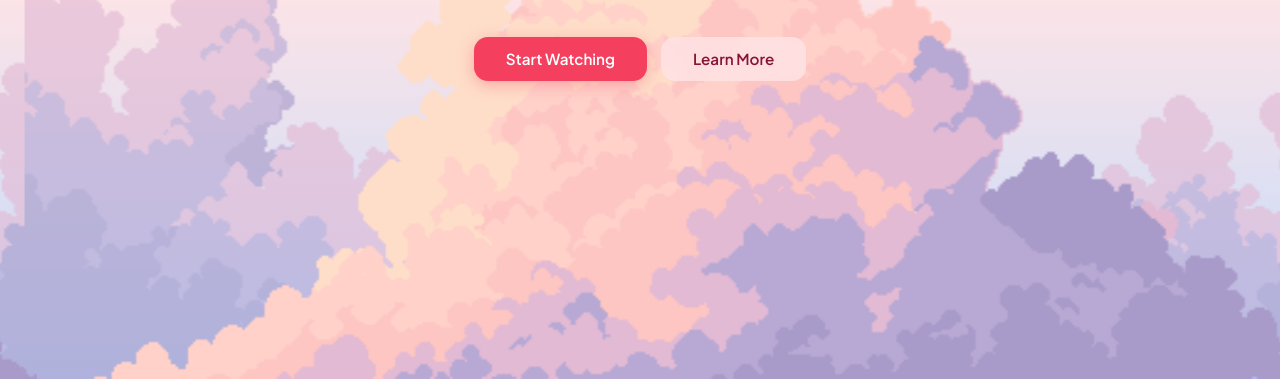
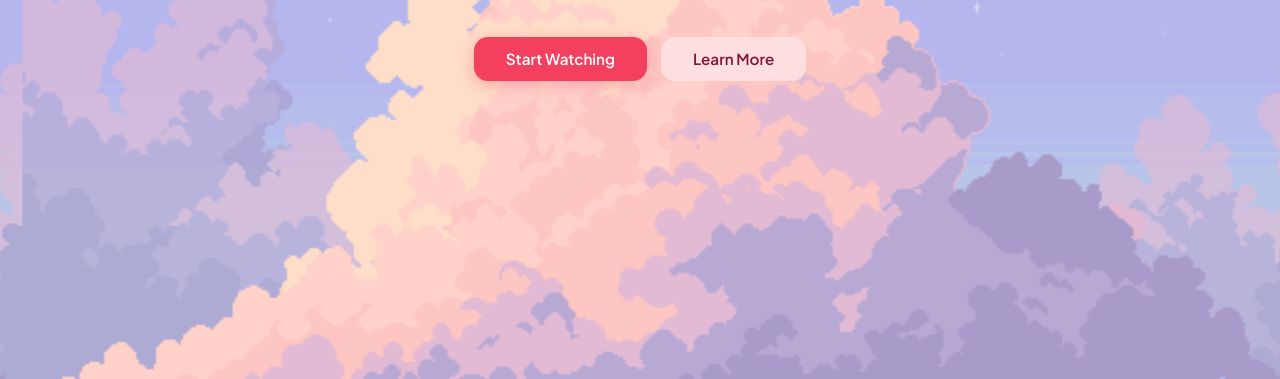
Before and after one commit to abhishekchouhannk/watch-together-backend, a website: page public/index.html in a window 1280 px wide. Shown: the part 421-800 px from the top of the page. Drawn offline with Linux system fonts and the light colour scheme.

Commit message:
added sky.png and element.png in

```diff
--- a/public/css/landing.css
+++ b/public/css/landing.css
@@ -87,10 +87,33 @@ img {
     position: relative;
     width: 100%;
     height: 100%;
-    background: var(--bg);
+    background: var(--bg); /* stays as the very base */
     overflow: hidden;
 }
-/* ---- 4. Cloud Layers ---- */
+/* ---- 4. Layer Stack (z-index reference) ----
+   0  sky            — background image, sits above bg-color
+   1  far clouds     — distant parallax layer
+   2  near clouds    — closer parallax layer
+   3  content        — title / motto / buttons
+   10 element        — moon/etc, always topmost
+------------------------------------------------ */
+/* ---- 5. Sky Layer ---- */
+.sky-layer {
+    position: absolute;
+    inset: 0;
+    width: 100%;
+    height: 100%;
+    object-fit: cover;
+    object-position: center bottom;
+    z-index: 0;
+    opacity: 0;
+    transition: opacity 1.4s ease;
+    pointer-events: none;
+}
+.sky-layer.visible {
+    opacity: 1;
+}
+/* ---- 6. Cloud Layers ---- */
 .cloud-layer {
     position: absolute;
     inset: 0;
@@ -102,26 +125,16 @@ img {
     opacity: 0.65;
 }
 .cloud-layer[data-layer="near"] {
-    z-index: 3;
+    z-index: 2;
 }
 /*
  * ── Intro: two FULL-SIZE sprites that slide in and OVERLAP ──
- *
- * left.png and right.png are the SAME resolution as full.png.
- * left.png  = full image with the right portion erased (transparent)
- * right.png = full image with the left portion erased (transparent)
- *
- * Both are absolutely positioned at the same spot.
- * left.png  slides in from off-screen LEFT   → translateX(0)
- * right.png slides in from off-screen RIGHT  → translateX(0)
- *
- * At translateX(0) they stack perfectly and together
- * reproduce full.png — the swap is invisible.
+ * (left.png / right.png are full-resolution, partially erased,
+ *  designed to stack perfectly at translateX(0) == full.png)
  */
 .cloud-intro {
     position: absolute;
     inset: 0;
-    /* NOT flex — children are stacked, not side-by-side */
 }
 .cloud-half {
     position: absolute;
@@ -140,30 +153,18 @@ img {
     transform: translateX(100%);
     transition: transform 2s cubic-bezier(0.16, 1, 0.3, 1);
 }
-/* Near layer slides a touch faster for depth contrast */
+/* Near layer slides a touch faster (shorter distance to "feel closer") */
 .cloud-layer[data-layer="near"] .cloud-half.left,
 .cloud-layer[data-layer="near"] .cloud-half.right {
     transition-duration: 1.6s;
 }
-/* Final resting position — both images stacked at the same spot */
 .cloud-half.left.slide-in {
     transform: translateX(0);
 }
 .cloud-half.right.slide-in {
     transform: translateX(0);
 }
-/*
- * ── Scroll: seamless infinite drift ──
- *
- * Two copies of full.png in a 200%-wide container.
- * At translateX(-50%) the viewport shows copy 2.
- * The animation drifts to translateX(0%) showing copy 1.
- * Both are identical → the loop reset is invisible.
- *
- * Each copy is rendered at 50% of the 200% container = 100vw,
- * so it gets the exact same object-fit scaling as the intro
- * images above — guaranteeing a pixel-perfect swap.
- */
+/* ── Scroll: seamless infinite drift ── */
 .cloud-scroll {
     position: absolute;
     top: 0;
@@ -191,18 +192,10 @@ img {
 .cloud-layer[data-layer="near"] .cloud-scroll.scrolling {
     animation: cloudDrift 80s linear infinite;
 }
-/* ---- 5. Element Layer ---- */
-.element-layer {
-    position: absolute;
-    inset: 0;
-    z-index: 2;
-    pointer-events: none;
-    overflow: hidden;
-}
-/* ---- 6. Content Overlay ---- */
+/* ---- 7. Content Overlay ---- */
 .content {
     position: relative;
-    z-index: 10;
+    z-index: 3;
     display: flex;
     flex-direction: column;
     align-items: center;
@@ -238,7 +231,7 @@ img {
     max-width: 480px;
     line-height: 1.5;
 }
-/* ---- 7. Buttons ---- */
+/* ---- 8. Buttons ---- */
 .button-group {
     display: flex;
     gap: 0.875rem;
@@ -292,7 +285,23 @@ img {
     background: var(--btn-sec-bg-hover);
     transform: translateY(-1px);
 }
-/* ---- 8. Keyframes ---- */
+/* ---- 9. Element Layer (moon, etc — ALWAYS topmost) ---- */
+.element-layer {
+    position: absolute;
+    inset: 0;
+    width: 100%;
+    height: 100%;
+    object-fit: cover;
+    object-position: center bottom;
+    z-index: 10;
+    opacity: 0;
+    transition: opacity 1.4s ease;
+    pointer-events: none;
+}
+.element-layer.visible {
+    opacity: 1;
+}
+/* ---- 10. Keyframes ---- */
 @keyframes cloudDrift {
     from {
         transform: translateX(-50%);
@@ -301,7 +310,7 @@ img {
         transform: translateX(0%);
     }
 }
-/* ---- 9. Responsive ---- */
+/* ---- 11. Responsive ---- */
 @media (max-width: 640px) {
     .button-group {
         flex-direction: column;
@@ -315,8 +324,15 @@ img {
         margin-bottom: 2rem;
     }
 }
-/* ---- 10. Accessibility — Reduced Motion ---- */
+/* ---- 12. Accessibility — Reduced Motion ---- */
 @media (prefers-reduced-motion: reduce) {
+    .sky-layer,
+    .element-layer,
+    .content {
+        transition-duration: 0.01ms !important;
+        opacity: 1 !important;
+        transform: none !important;
+    }
     .cloud-half.left,
     .cloud-half.right {
         transition: none !important;
@@ -329,9 +345,4 @@ img {
         animation: none !important;
         transform: translateX(-50%) !important;
     }
-    .content {
-        transition: none !important;
-        opacity: 1 !important;
-        transform: none !important;
-    }
 }
--- a/public/index.html
+++ b/public/index.html
@@ -14,6 +14,8 @@
 </head>
 <body>
     <main id="landing" class="landing">
+        <!-- ═══ Sky (bottom-most visual layer, sits on top of the bg-color) ═══ -->
+        <img class="sky-layer" id="sky-image" draggable="false" alt="" />
         <!-- ═══ Far Cloud Layer ═══ -->
         <div class="cloud-layer" id="far-cloud-layer" data-layer="far">
             <div class="cloud-intro">
@@ -25,8 +27,6 @@
                 <img class="cloud-full" draggable="false" alt="" />
             </div>
         </div>
-        <!-- ═══ Element Layer (theme-specific, e.g. birds, blimp, stars) ═══ -->
-        <div class="element-layer" id="element-layer"></div>
         <!-- ═══ Near Cloud Layer ═══ -->
         <div class="cloud-layer" id="near-cloud-layer" data-layer="near">
             <div class="cloud-intro">
@@ -51,6 +51,8 @@
                 </button>
             </div>
         </div>
+        <!-- ═══ Element Layer (moon/etc — always topmost) ═══ -->
+        <img class="element-layer" id="element-image" draggable="false" alt="" />
     </main>
     <script src="/js/landing.js"></script>
 </body>
--- a/public/js/landing.js
+++ b/public/js/landing.js
@@ -1,16 +1,14 @@
 /* ============================================
    Watch Together — Landing Page Controller
    ============================================
-   Animation sequence:
-   ┌──────────┬─────────────────────────────────────────┐
-   │ 0 ms     │ Background gradient visible              │
-   │ 300 ms   │ Content (title/motto/buttons) fades up   │
-   │ wait…    │ Cloud images finish preloading            │
-   │ +0 ms    │ Far-layer halves slide in from edges      │
-   │ +300 ms  │ Near-layer halves slide in from edges     │
-   │ +2200 ms │ Halves are in place → swap to scroll loop │
-   │ ∞        │ Clouds drift left-to-right forever        │
-   └──────────┴─────────────────────────────────────────┘
+   Layer stack (back → front):
+     sky → far clouds → near clouds → content → element (moon)
+   Reveal sequence (sequential, so every layer gets noticed):
+     1. Sky fades in
+     2. Content fades in
+     3. Far-layer clouds merge in (slower, larger sprites)
+     4. Near-layer clouds merge in (after far finishes, slightly faster)
+     5. Element (moon/etc) fades in last, on top of everything
    Test any theme with:  ?theme=morning | afternoon | evening | night
    ============================================ */
 // ─── Theme configuration ────────────────────────────────────────────
@@ -32,164 +30,151 @@ const THEMES = {
         motto: "Movie nights made simple — together, anywhere.",
     },
 };
+// ─── Timing constants (ms) ──────────────────────────────────────────
+// Durations for cloud transitions MUST match the CSS transition-duration
+// values for .cloud-half (far = 2000ms, near = 1600ms).
+const TIMING = {
+    skyFadeDelay: 150,
+    contentFadeDelay: 450,
+    farSlideDelay: 700,
+    farSlideDuration: 2000,
+    farToNearGap: 250,        // pause after far finishes, before near starts
+    nearSlideDuration: 1600,
+    loopActivateGap: 100,     // gap after a slide finishes before swapping to loop
+    elementFadeGap: 450,      // gap after near loop activates before moon appears
+};
 // ─── Asset path helper ──────────────────────────────────────────────
-function cloudAssets(themeName) {
+function themeAssets(themeName) {
     const base = `/assets/${themeName}`;
     return {
+        sky: `${base}/sky.png`,
+        element: `${base}/element.png`,
         far: {
-            left:  `${base}/farLayer/left.png`,
+            left: `${base}/farLayer/left.png`,
             right: `${base}/farLayer/right.png`,
-            full:  `${base}/farLayer/full.png`,
+            full: `${base}/farLayer/full.png`,
         },
         near: {
-            left:  `${base}/nearLayer/left.png`,
+            left: `${base}/nearLayer/left.png`,
             right: `${base}/nearLayer/right.png`,
-            full:  `${base}/nearLayer/full.png`,
+            full: `${base}/nearLayer/full.png`,
         },
     };
 }
 // ─── Utilities ──────────────────────────────────────────────────────
-/** Detect current time-of-day (or honour ?theme= override). */
 function getTimeOfDay() {
     const override = new URLSearchParams(window.location.search).get("theme");
     if (override && THEMES[override]) return override;
     const h = new Date().getHours();
-    if (h >= 5  && h < 12) return "morning";
+    if (h >= 5 && h < 12) return "morning";
     if (h >= 12 && h < 17) return "afternoon";
     if (h >= 17 && h < 20) return "evening";
     return "night";
 }
-/** Preload a single image; resolves with its src. */
 function preloadImage(src) {
     return new Promise((resolve, reject) => {
         const img = new Image();
-        img.onload  = () => resolve(src);
+        img.onload = () => resolve(src);
         img.onerror = () => reject(src);
         img.src = src;
     });
 }
-/** Preload every cloud image for a theme.  Never rejects. */
-function preloadAllClouds(themeName) {
-    const a = cloudAssets(themeName);
+function preloadAllAssets(themeName) {
+    const a = themeAssets(themeName);
     const urls = [
+        a.sky,
+        a.element,
         a.far.left, a.far.right, a.far.full,
         a.near.left, a.near.right, a.near.full,
     ];
     return Promise.allSettled(urls.map(preloadImage));
 }
+function delay(ms) {
+    return new Promise((r) => setTimeout(r, ms));
+}
 // ─── DOM setup ──────────────────────────────────────────────────────
-/** Set the data-theme attribute and populate text. */
 function applyTheme(themeName) {
     const landing = document.getElementById("landing");
     landing.setAttribute("data-theme", themeName);
     document.getElementById("motto").textContent = THEMES[themeName].motto;
 }
-/** Point every <img> inside a cloud layer at the right asset. */
 function setCloudSources(layerId, assets) {
     const layer = document.getElementById(layerId);
-    // intro halves
-    layer.querySelector(".cloud-half.left").src  = assets.left;
+    layer.querySelector(".cloud-half.left").src = assets.left;
     layer.querySelector(".cloud-half.right").src = assets.right;
-    // scroll full copies
     layer.querySelectorAll(".cloud-full").forEach((img) => {
         img.src = assets.full;
     });
 }
+function setStaticSources(themeName) {
+    const assets = themeAssets(themeName);
+    document.getElementById("sky-image").src = assets.sky;
+    document.getElementById("element-image").src = assets.element;
+}
 // ─── Animation orchestration ────────────────────────────────────────
-/**
- * Kick off the full intro sequence.
- *
- * Content fades in immediately (no dependency on images).
- * Cloud slide-in waits until images are preloaded.
- */
 async function runIntro(themeName) {
-    const content   = document.getElementById("content");
-    const farLayer  = document.getElementById("far-cloud-layer");
+    const sky = document.getElementById("sky-image");
+    const element = document.getElementById("element-image");
+    const content = document.getElementById("content");
+    const farLayer = document.getElementById("far-cloud-layer");
     const nearLayer = document.getElementById("near-cloud-layer");
-    // ① Fade content in (doesn't need images)
-    setTimeout(() => content.classList.add("visible"), 300);
-    // ② Wait for cloud images + a minimum delay so content shows first
-    await Promise.all([
-        preloadAllClouds(themeName),
-        delay(600),
-    ]);
-    // ③ Slide in far-layer halves
-    slideIn(farLayer);
-    // ④ Stagger: slide in near-layer halves 300 ms later
-    setTimeout(() => slideIn(nearLayer), 300);
-    // ⑤ After the longest slide-in finishes, swap to the scroll loop
-    //    Far-layer transition: 2 s  → done at 0 + 2000 = 2000 ms
-    //    Near-layer transition: 1.6 s → done at 300 + 1600 = 1900 ms
-    //    We wait 2200 ms (small buffer) then swap both.
-    setTimeout(() => {
-        activateLoop(farLayer);
-        activateLoop(nearLayer);
-    }, 2200);
+    // Preload everything, with a small minimum delay so the
+    // bg-color isn't replaced the instant the page paints.
+    await Promise.all([preloadAllAssets(themeName), delay(150)]);
+    // ① Sky fades in
+    setTimeout(() => sky.classList.add("visible"), TIMING.skyFadeDelay);
+    // ② Content fades in
+    setTimeout(() => content.classList.add("visible"), TIMING.contentFadeDelay);
+    // ③ Far clouds slide in
+    const farStart = TIMING.farSlideDelay;
+    const farEnd = farStart + TIMING.farSlideDuration;
+    setTimeout(() => slideIn(farLayer), farStart);
+    setTimeout(() => activateLoop(farLayer), farEnd + TIMING.loopActivateGap);
+    // ④ Near clouds slide in — only once far has finished merging,
+    //    so the user clearly sees each layer arrive in turn.
+    const nearStart = farEnd + TIMING.farToNearGap;
+    const nearEnd = nearStart + TIMING.nearSlideDuration;
+    setTimeout(() => slideIn(nearLayer), nearStart);
+    setTimeout(() => activateLoop(nearLayer), nearEnd + TIMING.loopActivateGap);
+    // ⑤ Element (moon/etc) fades in last, on top of everything
+    const elementStart = nearEnd + TIMING.loopActivateGap + TIMING.elementFadeGap;
+    setTimeout(() => element.classList.add("visible"), elementStart);
 }
-/** Trigger the CSS transition that moves halves to translateX(0). */
 function slideIn(layerEl) {
     layerEl.querySelectorAll(".cloud-half").forEach((el) => {
         el.classList.add("slide-in");
     });
 }
-/**
- * Instant swap from intro halves → scroll loop.
- *
- * Because left.png + right.png == full.png (pixel-perfect),
- * the swap is invisible. We then start the infinite drift.
- */
 function activateLoop(layerEl) {
-    const intro  = layerEl.querySelector(".cloud-intro");
+    const intro = layerEl.querySelector(".cloud-intro");
     const scroll = layerEl.querySelector(".cloud-scroll");
-    // single-frame swap: show scroll, hide intro
     scroll.classList.add("active", "scrolling");
     intro.style.display = "none";
 }
-/** Reset everything so the intro can re-run (e.g. on theme change). */
 function resetAnimations() {
-    const content = document.getElementById("content");
-    content.classList.remove("visible");
+    document.getElementById("sky-image").classList.remove("visible");
+    document.getElementById("element-image").classList.remove("visible");
+    document.getElementById("content").classList.remove("visible");
     document.querySelectorAll(".cloud-layer").forEach((layer) => {
-        // reset intro
         const intro = layer.querySelector(".cloud-intro");
         intro.style.display = "";
         intro.querySelectorAll(".cloud-half").forEach((h) => {
             h.classList.remove("slide-in");
         });
-        // reset scroll
         const scroll = layer.querySelector(".cloud-scroll");
         scroll.classList.remove("active", "scrolling");
     });
 }
-// ─── Element layer placeholder ──────────────────────────────────────
-/**
- * Inject theme-specific animated elements (birds, blimp, stars…).
- * Stub — you'll fill this in for each theme later.
- */
-function setupElements(themeName) {
-    const el = document.getElementById("element-layer");
-    el.innerHTML = ""; // clear previous theme's elements
-    // TODO: switch (themeName) → create & append animated SVGs / elements
-}
-// ─── Helpers ────────────────────────────────────────────────────────
-function delay(ms) {
-    return new Promise((r) => setTimeout(r, ms));
-}
 // ─── Boot ───────────────────────────────────────────────────────────
 function init() {
     const time = getTimeOfDay();
-    // 1. Apply visual theme (instant — just CSS vars + text)
     applyTheme(time);
-    // 2. Wire up cloud image sources
-    const assets = cloudAssets(time);
-    setCloudSources("far-cloud-layer",  assets.far);
+    setStaticSources(time);
+    const assets = themeAssets(time);
+    setCloudSources("far-cloud-layer", assets.far);
     setCloudSources("near-cloud-layer", assets.near);
-    // 3. Prepare element layer
-    setupElements(time);
-    // 4. Run the animated intro
     runIntro(time);
 }
-// Handle initial load & back-forward cache
 if (document.readyState === "loading") {
     document.addEventListener("DOMContentLoaded", init);
 } else {
```
